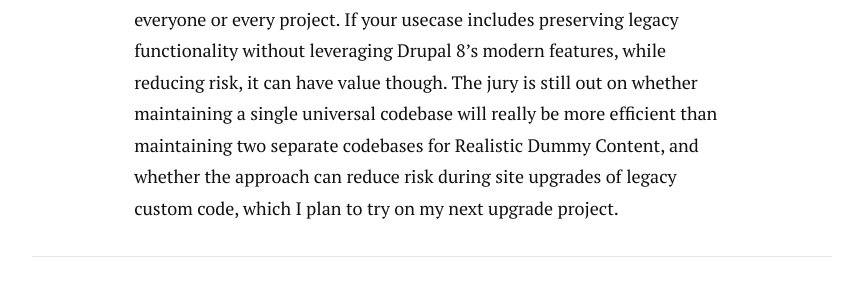
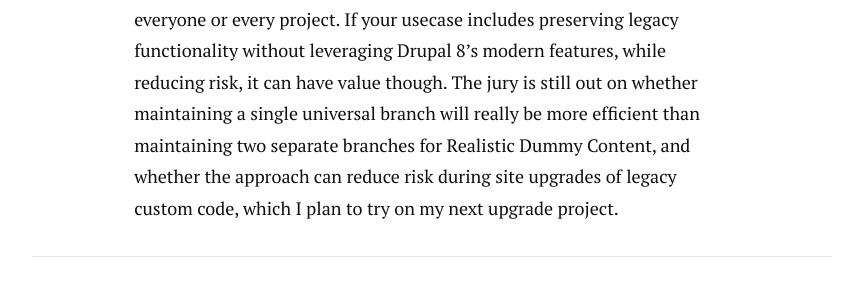
Before and after one commit to alberto56/dcycleblog, a Jekyll site: the page built from _posts/2017-02-28-same-module-drupal-7-and-8.md, in a window 1280 px wide and 900 px high, scrolled down 7172 px. Shown: the part 392-681 px from the top of the window, without its empty margins (208-1071 px from the left). Built offline with Jekyll 4.4.1, drawn with Linux system fonts in a browser that asks for light colours; nearby versions of some CDN libraries; comment, search, counter and statistics services are not loaded; some of the changed text lies outside the part shown.

Commit message:
Update 2017-02-28-same-module-drupal-7-and-8.md

```diff
--- a/_posts/2017-02-28-same-module-drupal-7-and-8.md
+++ b/_posts/2017-02-28-same-module-drupal-7-and-8.md
@@ -165,4 +165,4 @@ This approach might remove a lot of the risk associated with complex site upgrad
 A fun proof of concept, or real value?
 -----
 
-I've been toying with this approach for some time, and had a good time (yes, that's my definition of a good time!) implementing it, but it's not for everyone or every project. If your usecase includes preserving legacy functionality without leveraging Drupal 8's modern features, while reducing risk, it can have value though. The jury is still out on whether maintaining a single universal codebase will really be more efficient than maintaining two separate codebases for Realistic Dummy Content, and whether the approach can reduce risk during site upgrades of legacy custom code, which I plan to try on my next upgrade project.
+I've been toying with this approach for some time, and had a good time (yes, that's my definition of a good time!) implementing it, but it's not for everyone or every project. If your usecase includes preserving legacy functionality without leveraging Drupal 8's modern features, while reducing risk, it can have value though. The jury is still out on whether maintaining a single universal branch will really be more efficient than maintaining two separate branches for Realistic Dummy Content, and whether the approach can reduce risk during site upgrades of legacy custom code, which I plan to try on my next upgrade project.
```
Also changed, not shown: other parts of _posts/2017-02-28-same-module-drupal-7-and-8.md (+2 -2 lines).
